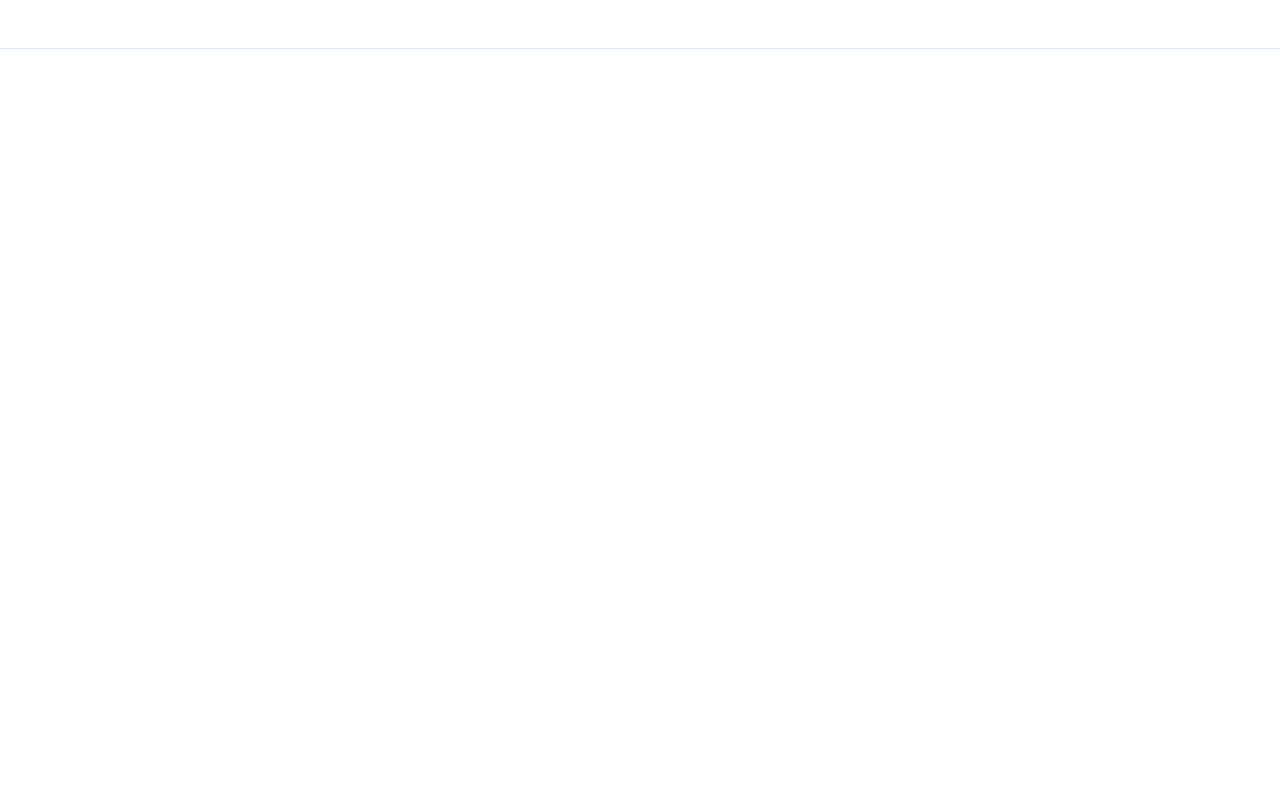
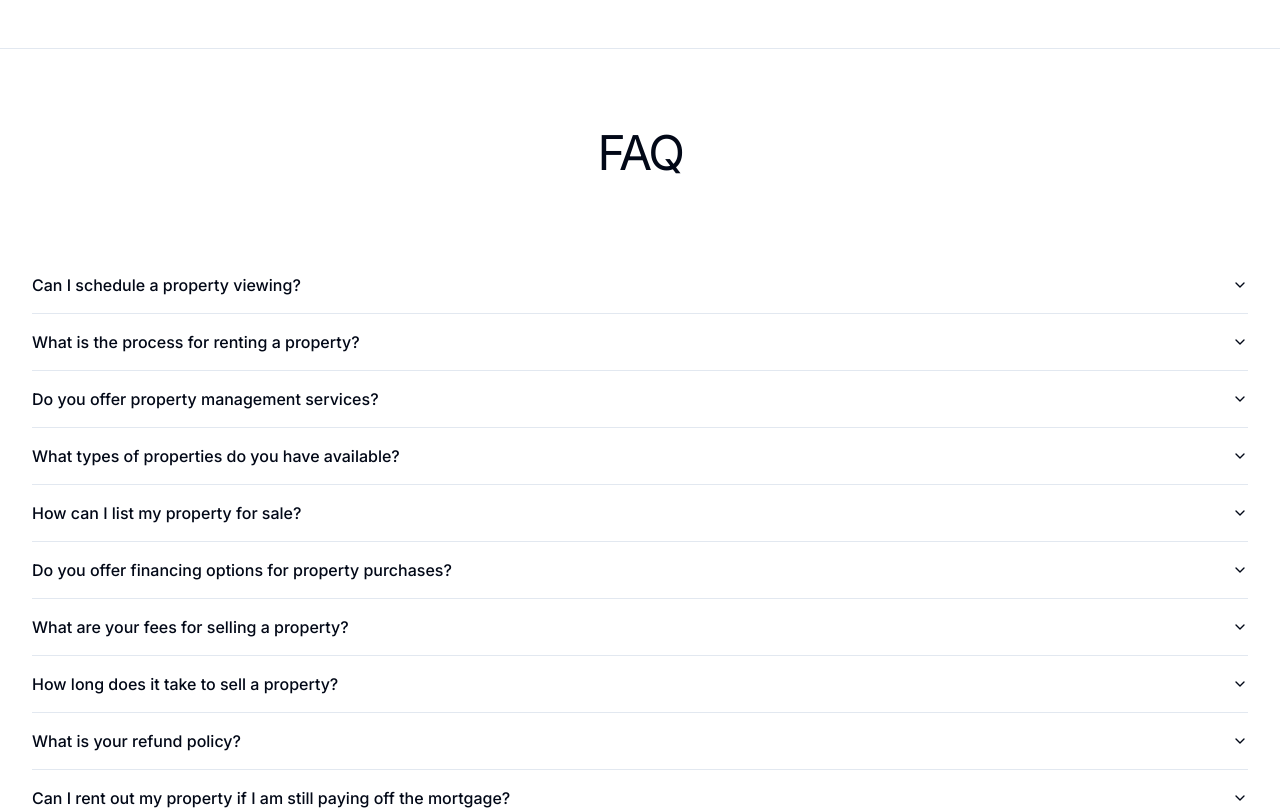
Before and after one commit to WerbethAraujo/lp-imob, a Next.js app: page / in a window 1280 px wide. Shown: the part 5380-6190 px from the top of the page. Before the commit the page ends 5509 px from the top, so only its background shows below. Built offline with nearby package versions, Linux system fonts and the light colour scheme.

Commit message:
feat: section faq done

```diff
--- a/package.json
+++ b/package.json
@@ -10,6 +10,7 @@
   },
   "dependencies": {
     "@hookform/resolvers": "^3.4.2",
+    "@radix-ui/react-accordion": "^1.2.0",
     "@radix-ui/react-avatar": "^1.1.0",
     "@radix-ui/react-label": "^2.0.2",
     "@radix-ui/react-popover": "^1.0.7",
--- a/src/app/page.tsx
+++ b/src/app/page.tsx
@@ -1,4 +1,5 @@
 import AboutUs from "@/components/AboutUs";
+import Faq from "@/components/Faq";
 import FeaturedProperties from "@/components/FeaturedProperties";
 import Hero from "@/components/Hero";
 import HowItWorks from "@/components/HowItWorks";
@@ -16,6 +17,7 @@
       <Services />
       <AboutUs />
       <Testimonials />
+      <Faq />
     </>
   );
 }
--- /dev/null
+++ b/src/components/Faq.tsx
@@ -0,0 +1,27 @@
+import { FAQ } from "@/constants";
+import {
+  Accordion,
+  AccordionContent,
+  AccordionItem,
+  AccordionTrigger,
+} from "@/components/ui/accordion";
+
+const Faq = () => {
+  return (
+    <section className="container mx-auto my-20">
+      <h2 className="mb-20 text-center text-3xl tracking-tighter sm:text-4xl lg:text-5xl">
+        FAQ
+      </h2>
+      <Accordion type="single" collapsible className="w-full mb-5">
+        {FAQ.map((faq, index) => (
+          <AccordionItem key={index} value={faq.value}>
+            <AccordionTrigger>{faq.question}</AccordionTrigger>
+            <AccordionContent>{faq.answer}</AccordionContent>
+          </AccordionItem>
+        ))}
+      </Accordion>
+    </section>
+  );
+};
+
+export default Faq;
--- /dev/null
+++ b/src/components/ui/accordion.tsx
@@ -0,0 +1,58 @@
+"use client"
+
+import * as React from "react"
+import * as AccordionPrimitive from "@radix-ui/react-accordion"
+import { ChevronDown } from "lucide-react"
+
+import { cn } from "@/lib/utils"
+
+const Accordion = AccordionPrimitive.Root
+
+const AccordionItem = React.forwardRef<
+  React.ElementRef<typeof AccordionPrimitive.Item>,
+  React.ComponentPropsWithoutRef<typeof AccordionPrimitive.Item>
+>(({ className, ...props }, ref) => (
+  <AccordionPrimitive.Item
+    ref={ref}
+    className={cn("border-b", className)}
+    {...props}
+  />
+))
+AccordionItem.displayName = "AccordionItem"
+
+const AccordionTrigger = React.forwardRef<
+  React.ElementRef<typeof AccordionPrimitive.Trigger>,
+  React.ComponentPropsWithoutRef<typeof AccordionPrimitive.Trigger>
+>(({ className, children, ...props }, ref) => (
+  <AccordionPrimitive.Header className="flex">
+    <AccordionPrimitive.Trigger
+      ref={ref}
+      className={cn(
+        "flex flex-1 items-center justify-between py-4 font-medium transition-all hover:underline [&[data-state=open]>svg]:rotate-180",
+        className
+      )}
+      {...props}
+    >
+      {children}
+      <ChevronDown className="h-4 w-4 shrink-0 transition-transform duration-200" />
+    </AccordionPrimitive.Trigger>
+  </AccordionPrimitive.Header>
+))
+AccordionTrigger.displayName = AccordionPrimitive.Trigger.displayName
+
+const AccordionContent = React.forwardRef<
+  React.ElementRef<typeof AccordionPrimitive.Content>,
+  React.ComponentPropsWithoutRef<typeof AccordionPrimitive.Content>
+>(({ className, children, ...props }, ref) => (
+  <AccordionPrimitive.Content
+    ref={ref}
+    className="overflow-hidden text-sm transition-all data-[state=closed]:animate-accordion-up data-[state=open]:animate-accordion-down"
+    {...props}
+  >
+    <div className={cn("pb-4 pt-0", className)}>{children}</div>
+  </AccordionPrimitive.Content>
+))
+
+AccordionContent.displayName = AccordionPrimitive.Content.displayName
+
+export { Accordion, AccordionItem, AccordionTrigger, AccordionContent }
```
Also changed, not shown: 1 other file (tests, documents, lock files or other folders).
